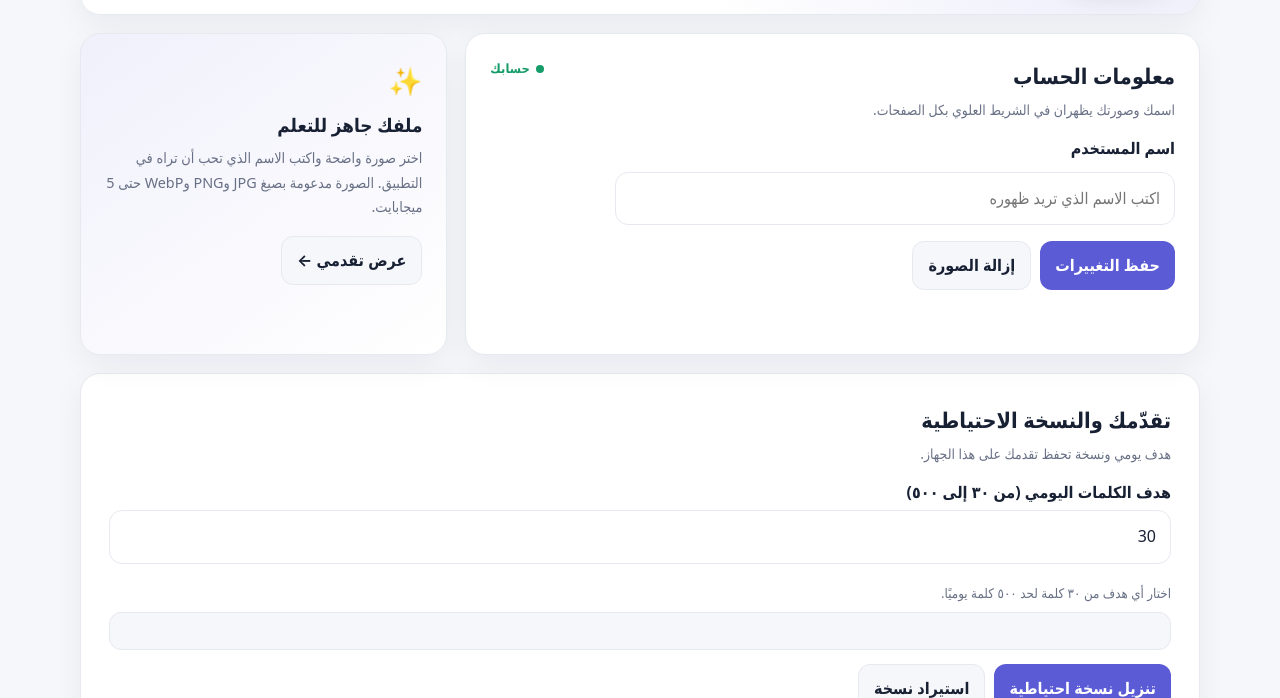
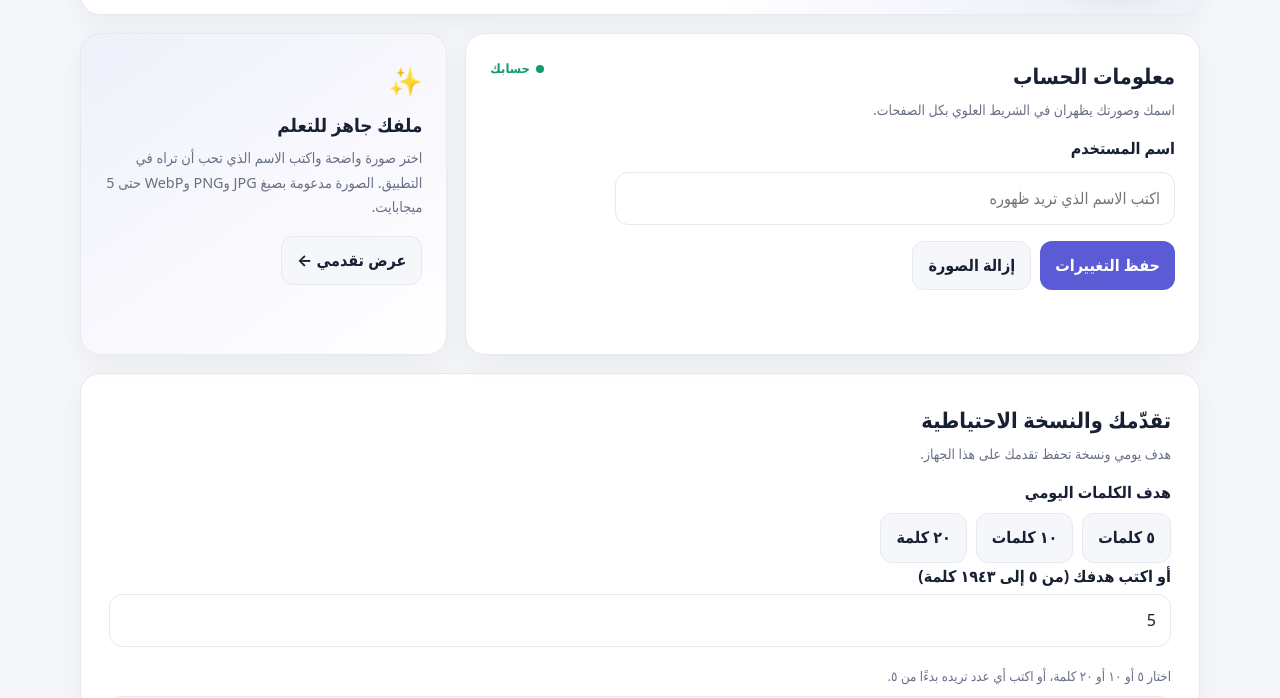
Before and after one commit to m01019875003m-svg/Lernova, a plain HTML site: page pages/profile.html in a window 1280 px wide. Shown: the part 254-952 px from the top of the page. Drawn offline with nearby package versions, Linux system fonts and the light colour scheme.

Commit message:
Update profile.html

```diff
--- a/pages/profile.html
+++ b/pages/profile.html
@@ -20,6 +20,8 @@
     </section>
 
 
+
+
     <section class="profile-layout">
       <div class="card profile-panel">
         <div class="section-head"><div><h2>معلومات الحساب</h2><p class="muted">اسمك وصورتك يظهران في الشريط العلوي بكل الصفحات.</p></div><span class="profile-status"><i></i> حسابك</span></div>
@@ -35,9 +37,11 @@
     <section class="card profile-panel extras-panel">
       <div class="section-head"><div><h2>تقدّمك والنسخة الاحتياطية</h2><p class="muted">هدف يومي ونسخة تحفظ تقدمك على هذا الجهاز.</p></div></div>
       <p id="syncStatus" class="sync-status" role="status" aria-live="polite"></p>
-      <label class="field-label" for="dailyGoal">هدف الكلمات اليومي (من ٣٠ إلى ٥٠٠)</label>
-      <input class="field" id="dailyGoal" type="number" min="30" max="500" step="1" value="30" inputmode="numeric">
-      <p class="muted small-note">اختار أي هدف من ٣٠ كلمة لحد ٥٠٠ كلمة يوميًا.</p>
+      <label class="field-label" for="dailyGoal">هدف الكلمات اليومي</label>
+      <div class="profile-actions goal-presets" role="group" aria-label="اختيارات سريعة للهدف اليومي"><button type="button" class="btn ghost goal-preset" data-goal="5">٥ كلمات</button><button type="button" class="btn ghost goal-preset" data-goal="10">١٠ كلمات</button><button type="button" class="btn ghost goal-preset" data-goal="20">٢٠ كلمة</button></div>
+      <label class="field-label" for="dailyGoal">أو اكتب هدفك (من ٥ إلى ١٩٤٣ كلمة)</label>
+      <input class="field" id="dailyGoal" type="number" min="5" max="1943" step="1" value="5" inputmode="numeric">
+      <p class="muted small-note">اختار ٥ أو ١٠ أو ٢٠ كلمة، أو اكتب أي عدد تريده بدءًا من ٥.</p>
       <p id="dailyGoalProgress" class="goal-progress" role="progressbar" aria-valuemin="0"></p>
       <div class="profile-actions"><button type="button" class="btn primary" id="exportBackup">تنزيل نسخة احتياطية</button><label class="btn ghost" for="importBackup">استيراد نسخة</label><input id="importBackup" type="file" accept="application/json,.json" hidden></div>
       <hr class="soft-rule">
@@ -59,5 +63,3 @@
     const showAvatar = url => { avatarUrl = url || ''; if (url) { preview.src = url; preview.hidden = false; fallback.hidden = true; preview.onerror = () => { preview.hidden = true; fallback.hidden = false; }; } else { preview.removeAttribute('src'); preview.hidden = true; fallback.hidden = false; } };
     const say = (text, error = false) => { msg.textContent = text; msg.classList.toggle('is-error', error); };
     async function load() {
-      if (!client) { say('تعذر الاتصال بإعدادات الحساب. راجع js/config.js.', true); return; }
-      try {
```
